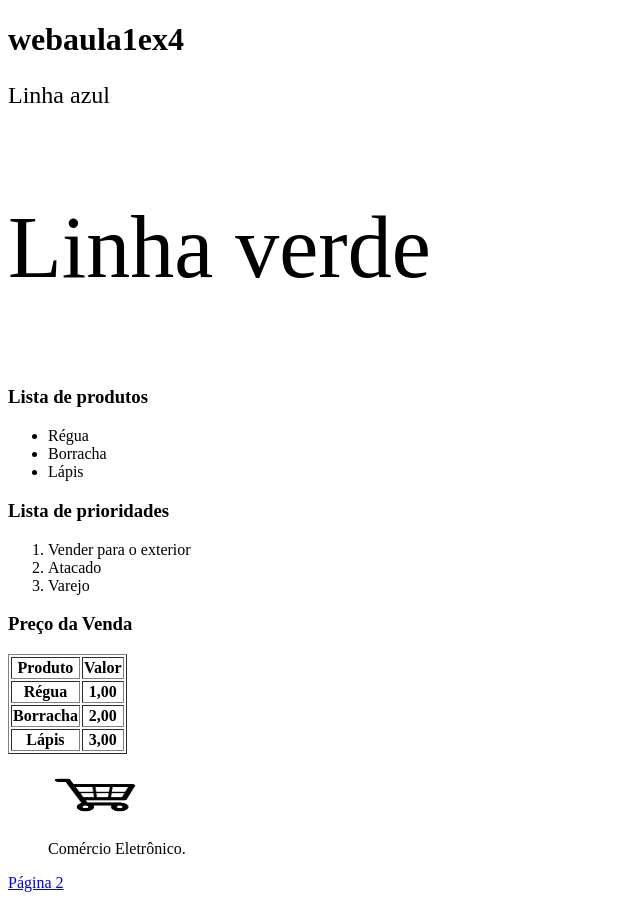
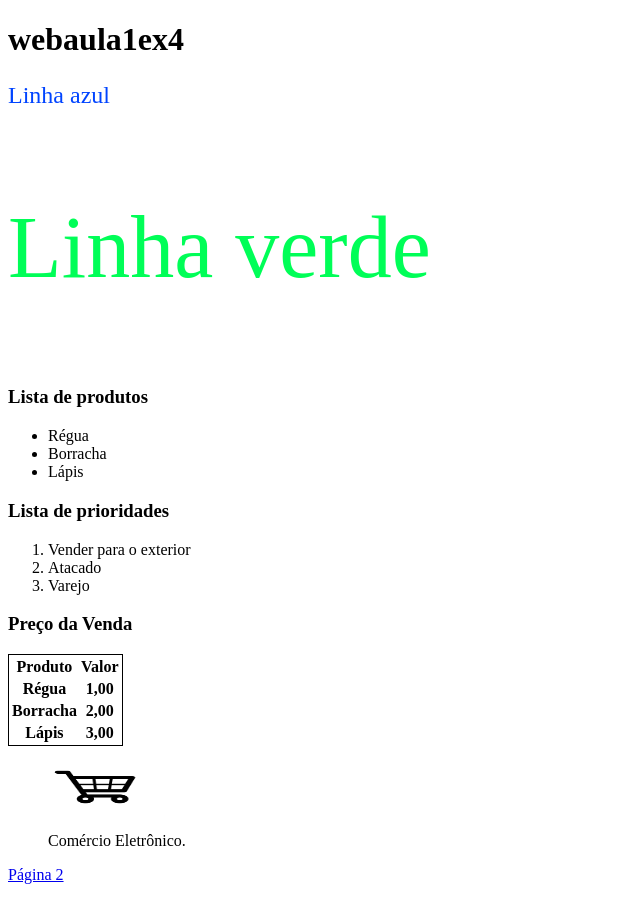
Before and after one commit to simplecloudservlet/webaula1ex4, a plain HTML site: page index.html in a window 1280 px wide. Shown: the whole page, without its empty margins (0-640 px from the left). Drawn offline with Linux system fonts and the light colour scheme.

Commit message:
Validator w3c

```diff
--- a/index.html
+++ b/index.html
@@ -1,8 +1,21 @@
 <!DOCTYPE html>
-<html>
+<html lang="bzs">
 <head>
 <meta charset="UTF-8">
 <title>Comércio Eletrônico</title>
+	<style>
+		#azul {
+			color: #0044ff;
+			font-size: 1.5em;
+		}
+		#verde {
+			color: #00fe57;
+			font-size: 5.5em;
+		}
+		#tabela {
+			border: 1px solid black;
+		}
+	</style>
 </head>
 <body>
 
@@ -12,17 +25,6 @@
 	<!-- No cabecalho, <style> define o estilo do paragrafo-->
 	<p id="azul">Linha azul</p>
 	<p id="verde">Linha verde</p>
-
-	<style>
-		#azul {
-			color: "#0044ff";
-			font-size: 1.5em;
-		}
-		#verde {
-			color: "#00fe57";
-			font-size: 5.5em;
-		}
-	</style>
 
 	<!-- Listas -->
 	<h3>Lista de produtos</h3>
@@ -42,7 +44,7 @@
 
 	<!-- Tabela -->
 	<h3>Preço da Venda</h3>
-	<table border="1">
+	<table id="tabela">
 		<tr>
 			<th>Produto</th>
 			<th>Valor</th>
```
